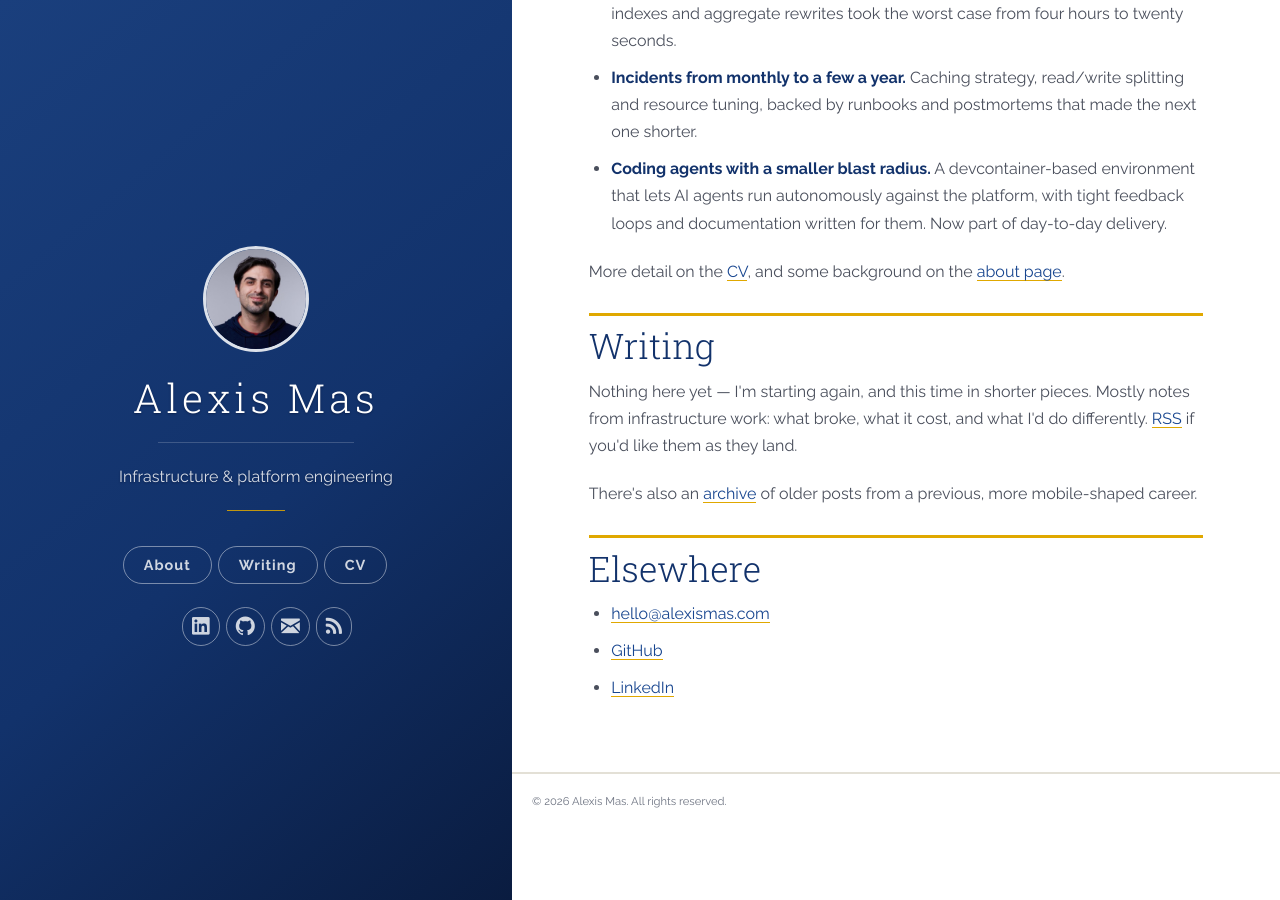
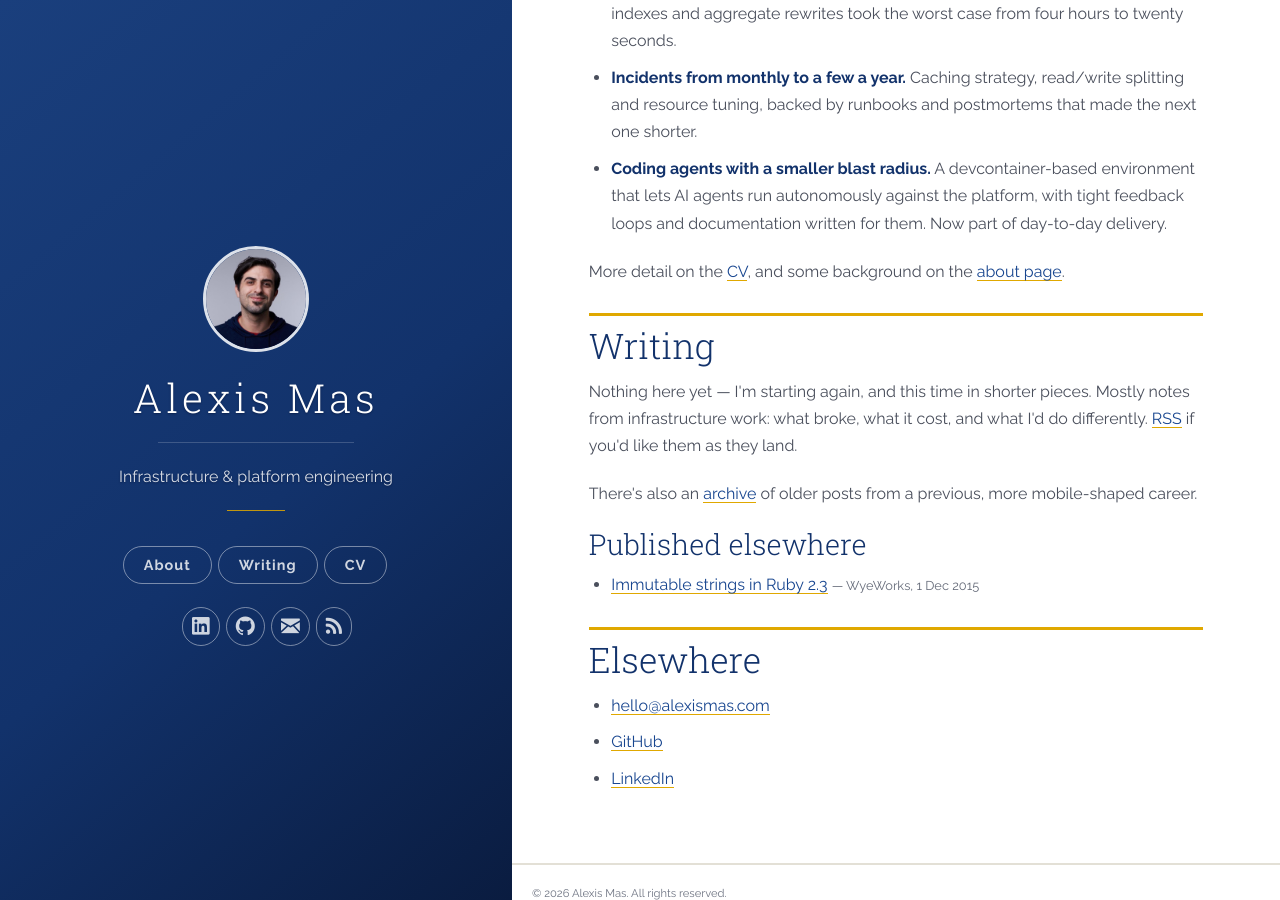
Before and after one commit to Axxiss/axxiss.github.io, a Jekyll site: the page built from index.html, in a window 1280 px wide and 900 px high, scrolled down 1431 px. Built offline with Jekyll 4.4.1, drawn with Linux system fonts in a browser that asks for light colours; nearby versions of some CDN libraries.

Commit message:
Link the WyeWorks Ruby post from the homepage Writing section (#4)
"Immutable strings in Ruby 2.3" (WyeWorks, Dec 2015) is the one
substantial piece I've published publicly, and it was nowhere on the
site — with `_posts/` still empty, the Writing section rendered only its
"nothing here yet" branch, so a visitor had no path to any writing at
all.

This adds it as an `<h3>` subsection under Writing, linking out rather
than republishing behind a canonical tag: the post is still live at
WyeWorks and the byline is worth more there than a local copy would be.
Nesting it under Writing rather than giving it its own top-level section
also keeps it from competing with the "Elsewhere" contact list a few
lines below.

No CSS changes — the `<a>` inside `<li>` inside `.post` picks up the
ochre hairline underline, `.date` matches the dates on `/archive/`, and
the ochre lead-in rule is scoped to `.post h2` so the subsection heading
correctly goes without one.

Verified with `JEKYLL_ENV=production bundle exec jekyll build --trace`
(the same build CI runs) plus a local serve; the WyeWorks URL returns
200.

```diff
--- a/index.html
+++ b/index.html
@@ -50,6 +50,15 @@ layout: default
     <p>There's also an <a href="/archive/">archive</a> of older posts from a previous, more mobile-shaped career.</p>
     {% endif %}
 
+    <h3>Published elsewhere</h3>
+
+    <ul>
+      <li>
+        <a href="https://www.wyeworks.com/blog/2015/12/01/immutable-strings-in-ruby-2-dot-3/">Immutable strings in Ruby 2.3</a>
+        <span class="date">— WyeWorks, 1 Dec 2015</span>
+      </li>
+    </ul>
+
     <h2>Elsewhere</h2>
 
     <ul>
```
